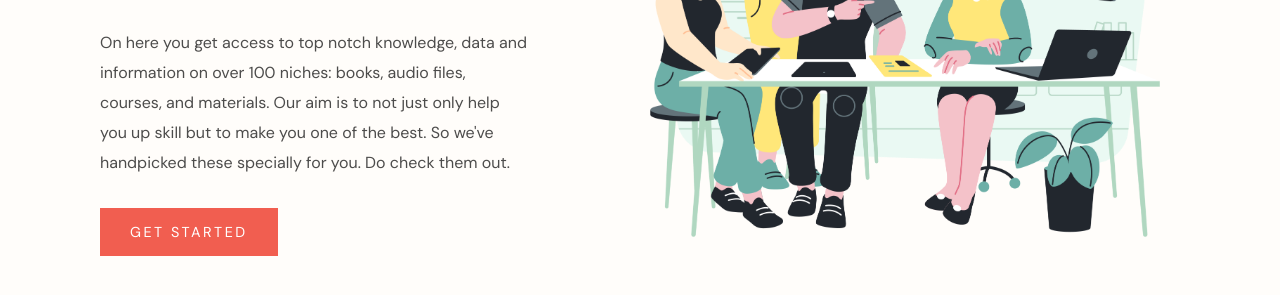
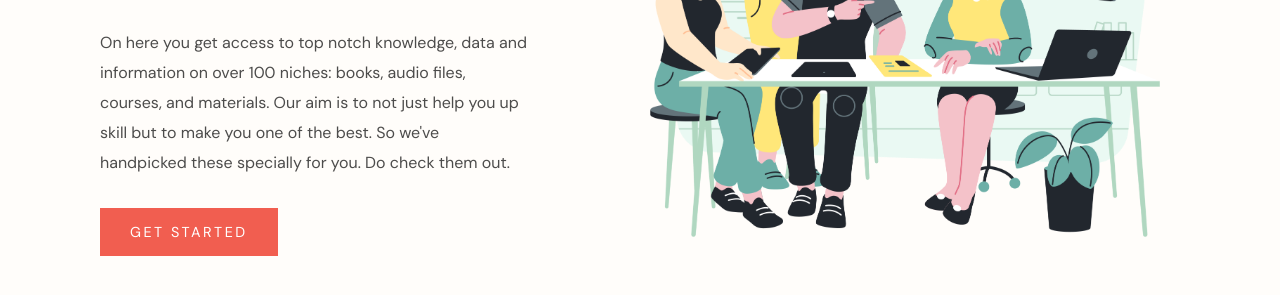
Before and after one commit to chukwuani/TheDepthsDAO, a plain HTML site: page Imakwa/index.html in a window 1280 px wide. Shown: the part 361-656 px from the top of the page. Drawn offline with nearby package versions, Linux system fonts and the light colour scheme.

Commit message:
Update index.html

```diff
--- a/Imakwa/index.html
+++ b/Imakwa/index.html
@@ -41,7 +41,7 @@
             <section class="right-container">
               <h1 class="hero-title">Encompassing It All!</h1>
               <p class="hero-sub-text">
-                On here you get access to top notch knowledge, data and information on over 100 niches: books, audio files, courses, and materials. Our aim is to not just only help you up skill but to make you one of the best. So we've handpicked these specially for you. Do check them out.
+                On here you get access to top notch knowledge, data and information on over 100 niches: books, audio files, courses, and materials. Our aim is to not just help you up skill but to make you one of the best. So we've handpicked these specially for you. Do check them out.
               </p>
 
               <button class="cto-btn"><a href="./courses/index.html">Get started</a>
```
